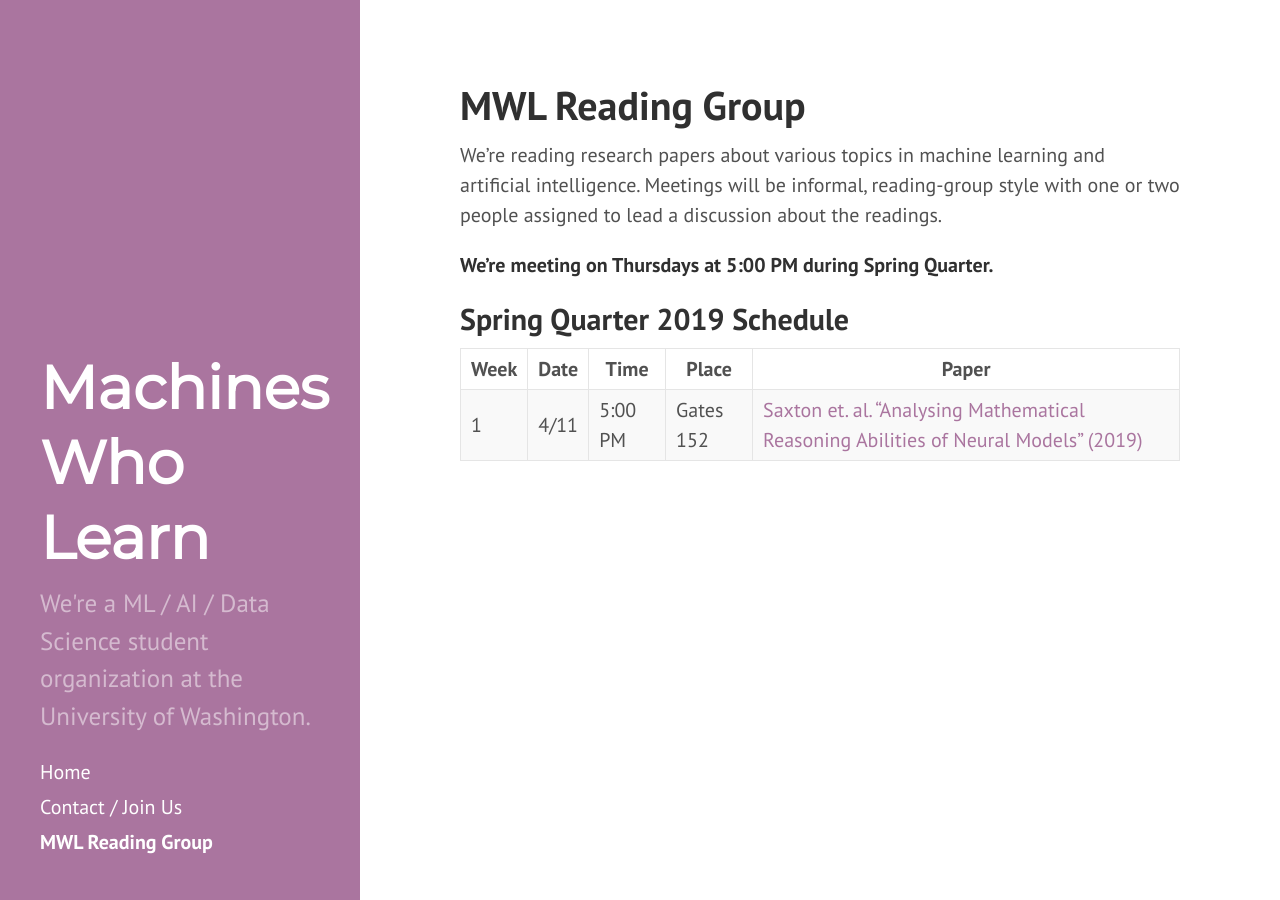
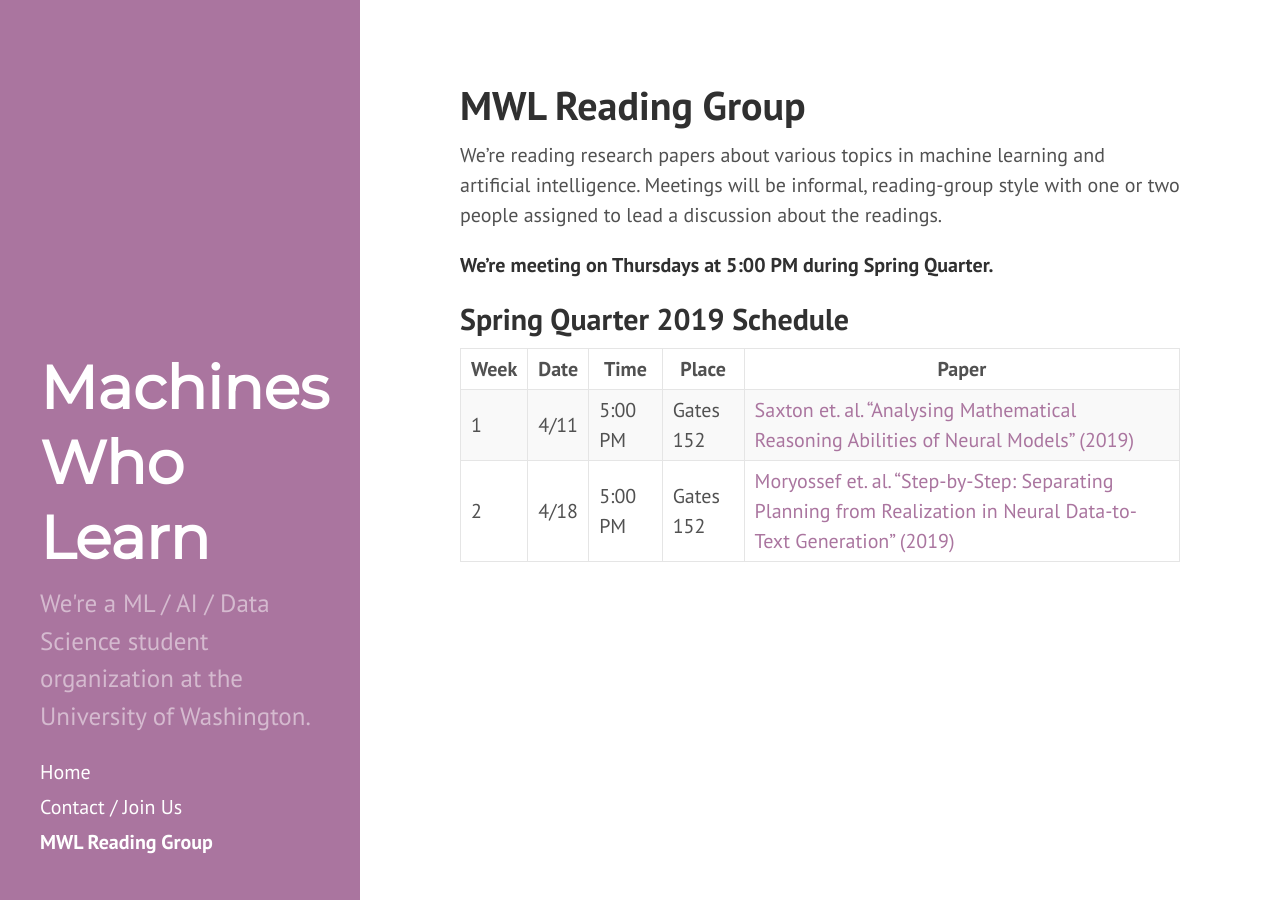
Before and after one commit to MachinesWhoLearn/machineswholearn.github.io, a Jekyll site: the page built from mwl_reading_group.md, in a window 1280 px wide. Built offline with Jekyll 4.4.1, drawn with Linux system fonts in a browser that asks for light colours.

Commit message:
Update mwl_reading_group.md

```diff
--- a/mwl_reading_group.md
+++ b/mwl_reading_group.md
@@ -14,3 +14,4 @@ or two people assigned to lead a discussion about the readings.
 | Week | Date | Time | Place | Paper |
 |------|------|---------|---------|----------------------------------------------------------------------------------------------------------------------------------------------------------------------------------------------------------------------------------------------------------------|
 | 1 | 4/11 | 5:00 PM | Gates 152 | [Saxton et. al. "Analysing Mathematical Reasoning Abilities of Neural Models" (2019)](https://arxiv.org/pdf/1904.01557v1.pdf) |
+| 2 | 4/18 | 5:00 PM | Gates 152 | [Moryossef et. al. "Step-by-Step: Separating Planning from Realization in Neural Data-to-Text Generation" (2019)](https://arxiv.org/pdf/1904.03396.pdf) |
```
